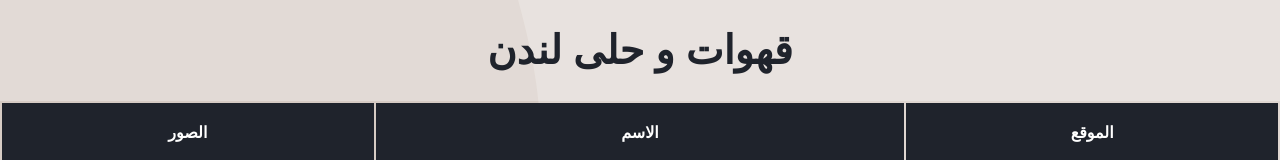
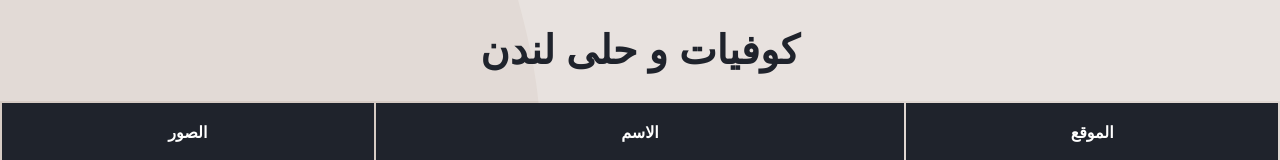
Before and after one commit to irbala/London, a plain HTML site: page coffee.html in a window 1280 px wide. Shown: the top 160 px of the page. Drawn offline with Linux system fonts and the light colour scheme; grey boxes are pictures that could not be loaded.

Commit message:
Update coffee.html

```diff
--- a/coffee.html
+++ b/coffee.html
@@ -9,7 +9,7 @@
 <body>
 <div id="page-wrap">
 <div class="header">
-<h1>قهوات و حلى لندن</h1>
+<h1>كوفيات و حلى لندن</h1>
 </div>
 <center>
 <table dir="ltr">
```
